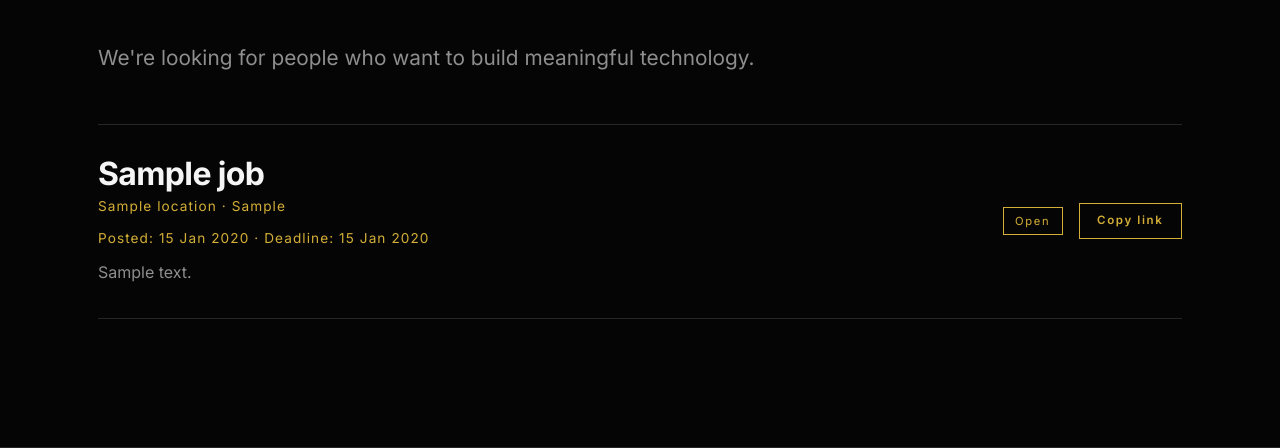
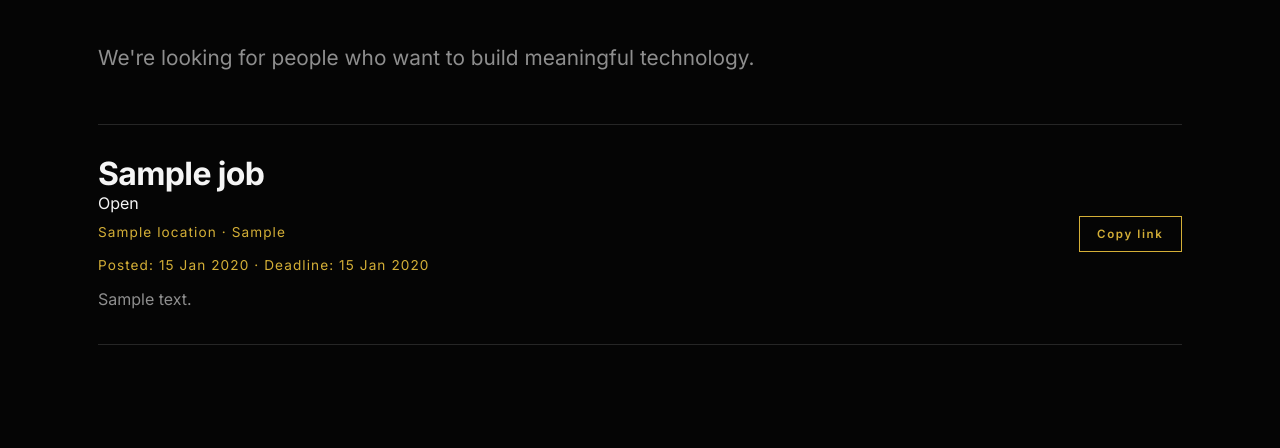
Before and after one commit to hayal05/Natra-tech, a Flask app: page /careers in a window 1280 px wide. Shown: the part 317-765 px from the top of the page. Run offline with Flask 3, Linux system fonts and the light colour scheme; a database or web service that is not in the repository returns one stand-in record (values such as "Sample title"); some libraries are stand-ins or nearby versions.

Commit message:
Improve deadline calendar control and move colored job status beside title

```diff
--- a/templates/careers.html
+++ b/templates/careers.html
@@ -11,13 +11,12 @@
       {% for job in jobs %}
       <article class="job reveal">
         <div class="job-main">
-          <h2><a href="/careers/{{ job.slug }}">{{ job.title }}</a></h2>
+          <div class="job-title-row"><h2><a href="/careers/{{ job.slug }}">{{ job.title }}</a></h2><span class="job-state {{ 'job-state-closed' if job.deadline and job.deadline < today else 'job-state-open' }}">{{ "Closed" if job.deadline and job.deadline < today else "Open" }}</span></div>
           <p class="job-meta">{{ job.location }} · {{ job.employment_type }}</p>
           <p class="job-meta">Posted: {{ job.posted_on.strftime("%d %b %Y") }} · Deadline: {{ job.deadline.strftime("%d %b %Y") if job.deadline else "Open until filled" }}</p>
           {% if job.description %}<p class="muted">{{ job.description|truncate(140) }}</p>{% endif %}
         </div>
         <div class="job-side">
-          <span class="badge">{{ "Closed" if job.deadline and job.deadline < today else "Open" }}</span>
           <button class="btn btn-sm" type="button" data-copy-link="{{ url_for('careers.detail', slug=job.slug, _external=True) }}">Copy link</button>
           {% if not job.deadline or job.deadline >= today %}<a class="btn btn-sm" href="/careers/{{ job.slug }}#apply">Apply <span class="arrow">→</span></a>{% endif %}
         </div>
```
